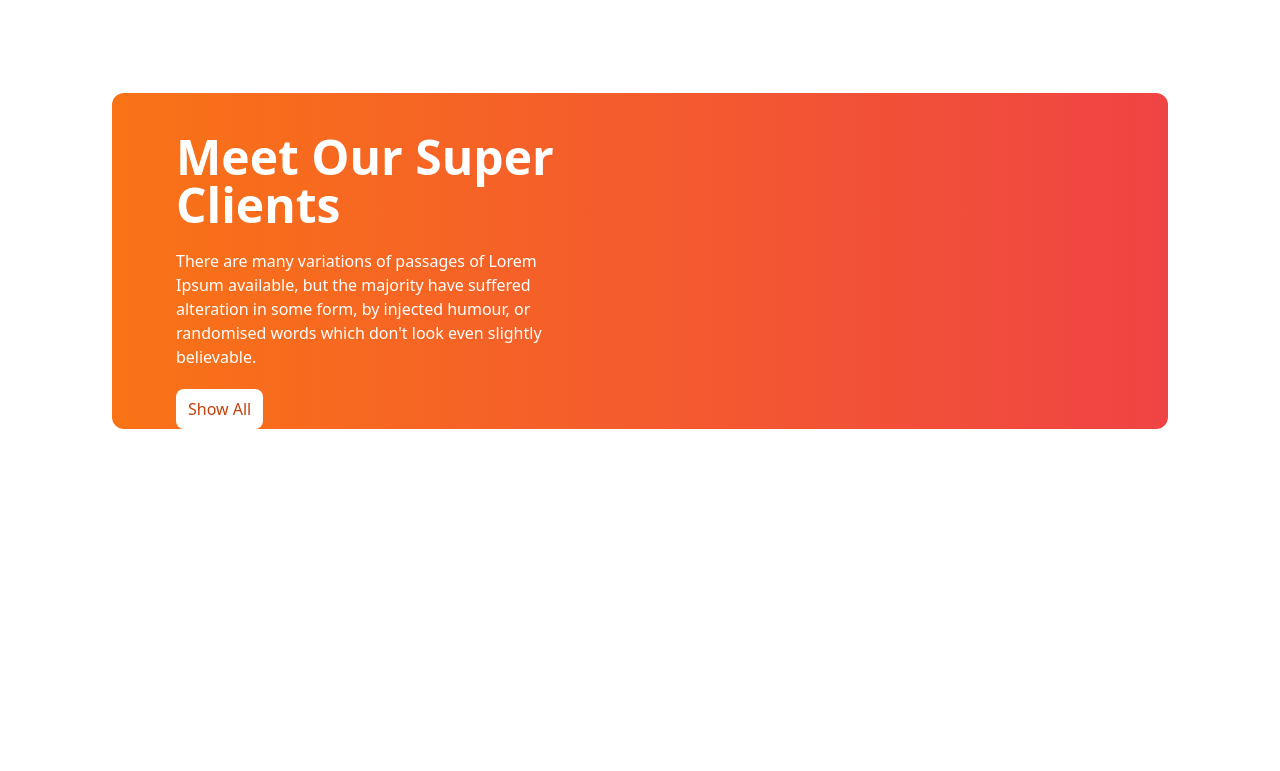
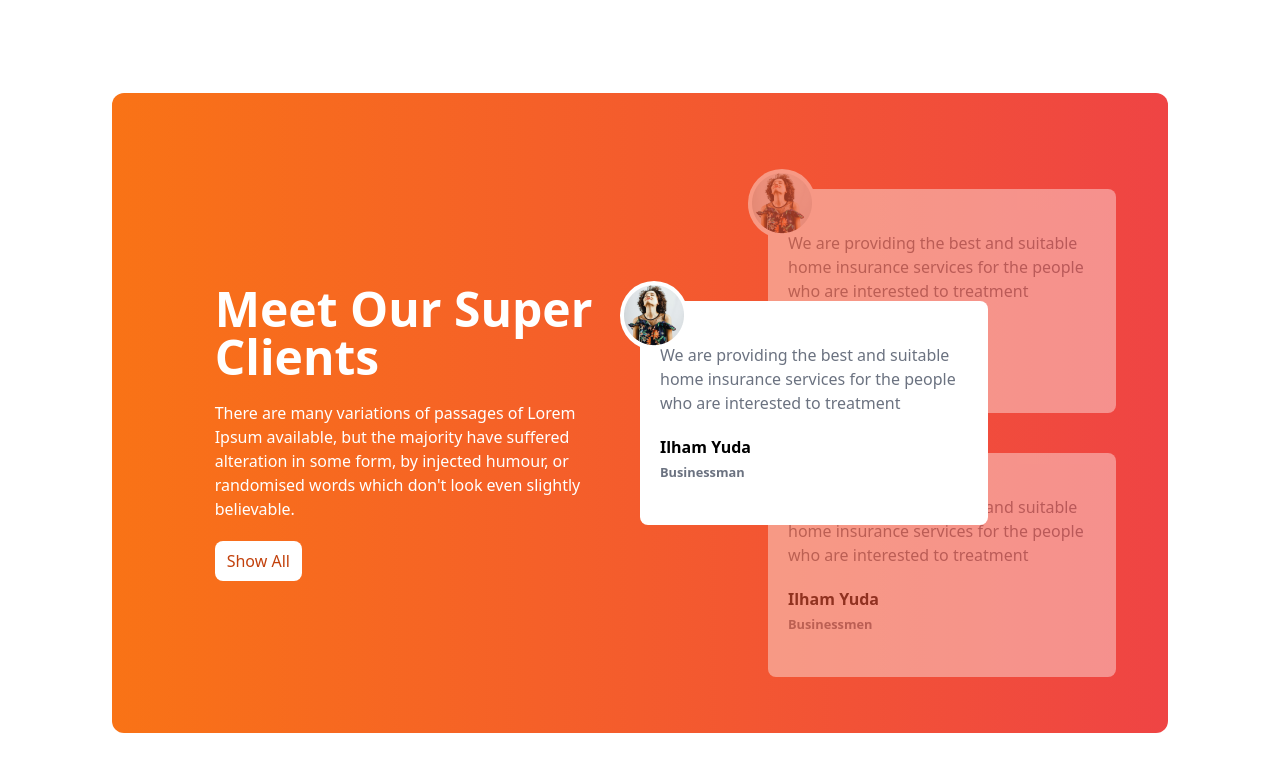
Before and after one commit to abdullahshahadd/tea-house-website, a plain HTML site: page index.html in a window 1280 px wide. Shown: the part 1823-2594 px from the top of the page. Before the commit the page ends 2460 px from the top, so only its background shows below. Drawn offline with nearby package versions, Linux system fonts and the light colour scheme.

Commit message:
review section done

```diff
--- a/index.html
+++ b/index.html
@@ -139,16 +139,62 @@
             <section class="mb-24">
               <div class="bg-gradient-to-r from-orange-500 to-red-500 rounded-xl grid grid-cols-1 lg:grid-cols-2 text-white px-7 md:px-16">
                   <!-- text section -->
-                   <div class="w-5/6">
-                    <h1 class="text-5xl font-bold mb-5 mt-10">Meet Our Super Clients</h1>
+                   <div class="flex justify-center items-center overflow-hidden">
+                    <div class="w-5/6">
+                      <h1 class="text-5xl font-bold mb-5 mt-10">Meet Our Super Clients</h1>
 
-                    <p class="mb-5">There are many variations of passages of Lorem Ipsum available, but the majority have suffered alteration in some form, by injected humour, or randomised words which don't look even slightly believable. </p>
-                    <button class="bg-white text-orange-700 px-3 py-2 rounded-lg">Show All</button>
+                      <p class="mb-5">There are many variations of passages of Lorem Ipsum available, but the majority have suffered alteration in some form, by injected humour, or randomised words which don't look even slightly believable. </p>
+                      <button class="bg-white text-orange-700 px-3 py-2 rounded-lg">Show All</button>
+                     </div>
                    </div>
 
                    <!-- reviews card section -->
-                    <div>
+                    <div class="relative py-24">
 
+                      <!-- Middle Card -->
+                      <div class="absolute z-10 top-44 md:top-52">
+                        <div class="h-56 w-full md:w-3/4 bg-white text-black rounded-lg flex items-center px-5">
+                          <!-- image div -->
+                           <div class="absolute -top-5 -left-5 bg-white rounded-full">
+                              <img class="p-1" src="images/client.png" alt="">
+                           </div>
+                           <div>
+                            <p class="text-gray-500 mb-5">We are providing the best and suitable home insurance services for the people who are interested to treatment</p>
+
+                            <h1 class="font-bold">Ilham Yuda</h1>
+                            <small class="font-bold text-gray-500">Businessman</small>
+                           </div>
+                       </div>
+                      </div>
+                      <!-- top card -->
+                       <div class="relative left-8 md:left-32 h-56 w-full md:w-3/4 bg-white text-black rounded-lg flex items-center px-5 opacity-40">
+                          <!-- image div -->
+                           <div class="absolute -top-5 -left-5 bg-white rounded-full">
+                              <img class="p-1" src="images/client.png" alt="">
+                           </div>
+                           <div>
+                            <p class="text-gray-500 mb-5">We are providing the best and suitable home insurance services for the people who are interested to treatment</p>
+
+                            <h1 class="font-bold">Ilham Yuda</h1>
+                            <small class="font-bold text-gray-500">Businessman</small>
+                           </div>
+                       </div>
+
+
+
+                       <!-- bottom card -->
+                       <div class="relative left-8 md:left-32 top-10 h-56 w-full md:w-3/4 bg-white text-black rounded-lg flex items-center px-5 opacity-40">
+                        <!-- image div -->
+                         <div class="absolute -top-5 -left-5 bg-white rounded-full">
+                            <img class="p-1" src="images/client.png" alt="">
+                         </div>
+                         <div>
+                          <p class="text-gray-500 mb-5">We are providing the best and suitable home insurance services for the people who are interested to treatment</p>
+
+                          <h1 class="font-bold">Ilham Yuda</h1>
+                          <small class="font-bold text-gray-500">Businessmen</small>
+                         </div>
+                     </div>
                     </div>
               </div>
             </section>
```
